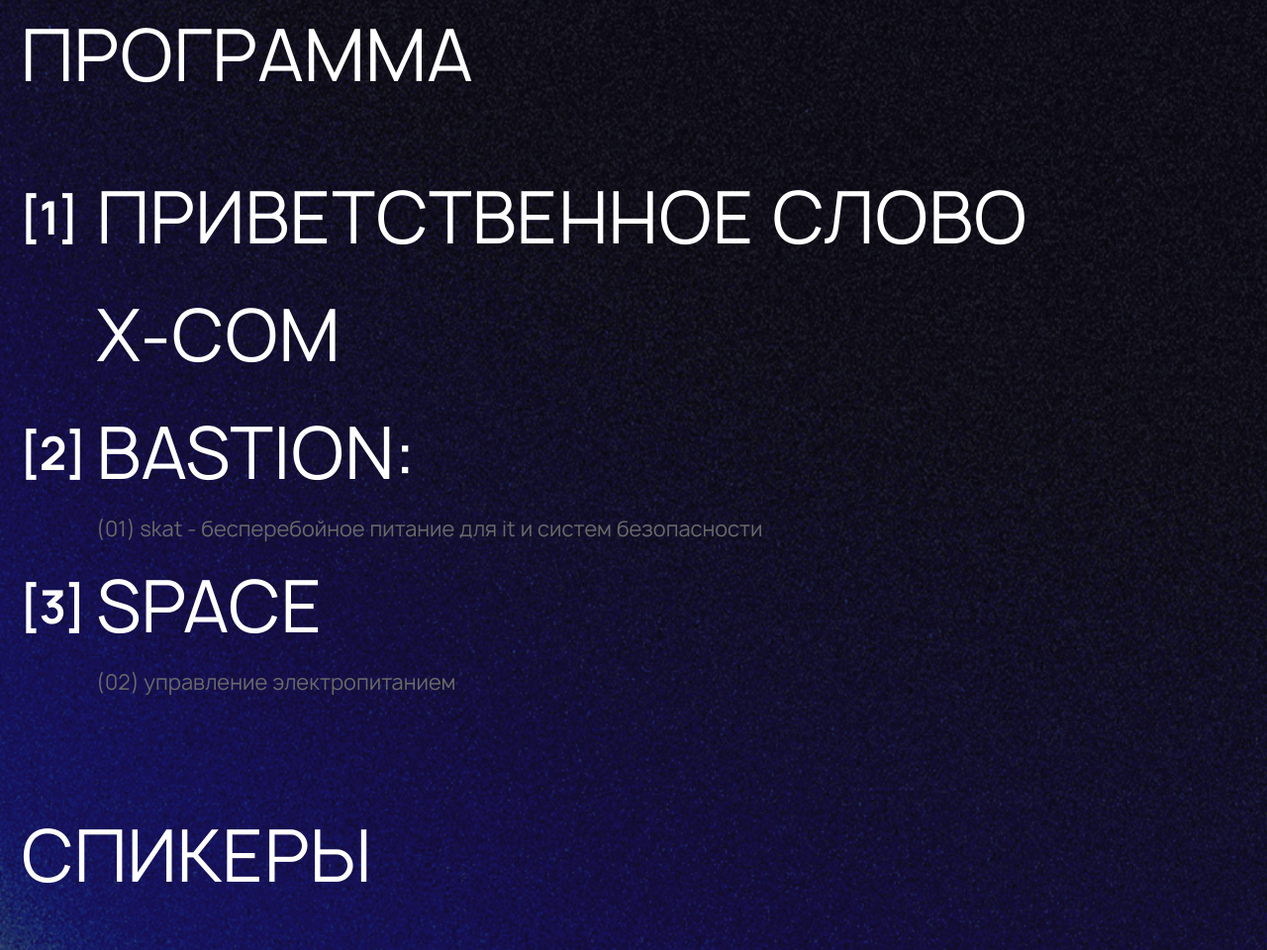
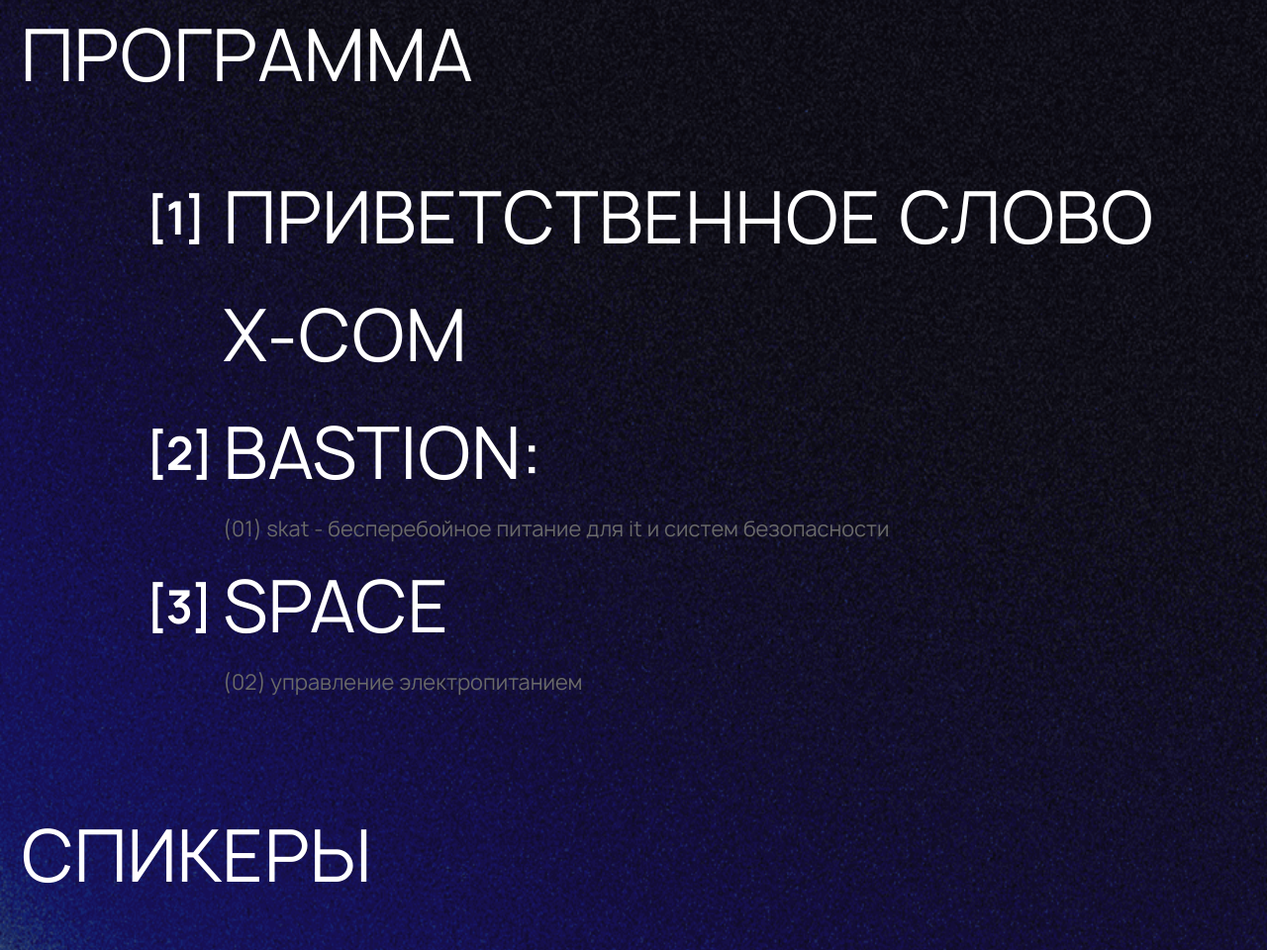
Before and after one commit to KadochnikovK/XCOM_bastion-space, a plain HTML site: page index.html in a window 1280 px wide. Shown: the part 1534-2494 px from the top of the page at 99% size. Drawn offline with Linux system fonts and the light colour scheme; files whose address does not match are found by name.

Commit message:
added list padding
Signed-off-by: KadochnikovK <kadochnikov_k@mail.ru>

```diff
--- a/assets/scss/_schedule.scss
+++ b/assets/scss/_schedule.scss
@@ -2,8 +2,8 @@
     &__list {
         list-style: none;
         counter-reset: number-counter;
-
-        padding-left: 0;
+        padding-left: 10vw;
+        // padding-left: 0;
     }
 
     &__item {
```
Also changed, not shown: assets/style.css.
